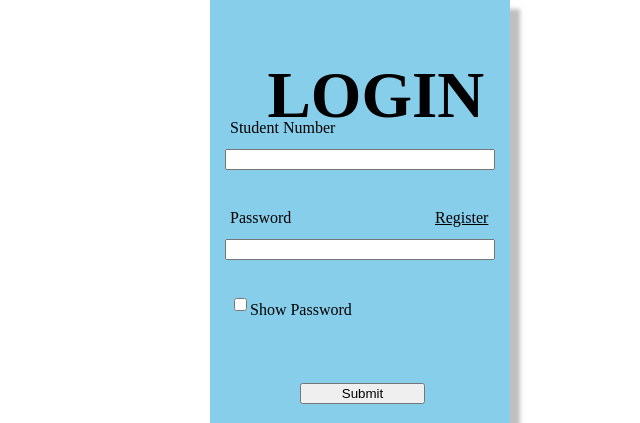
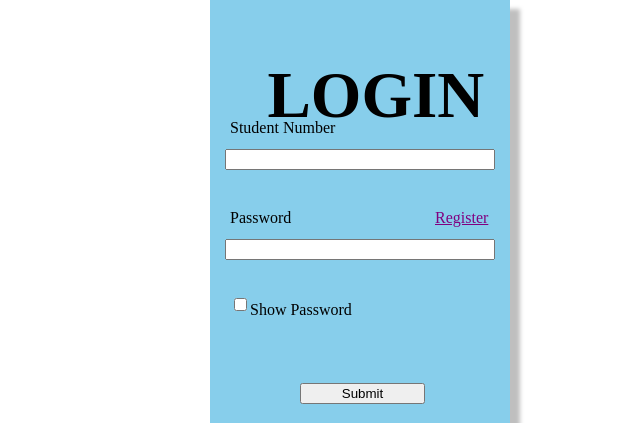
Before and after one commit to QCU-ODRS/qcu_odrs, a PHP site: page /form.php in a window 1280 px wide. Shown: the part 276-699 px from the top of the page, without its empty margins (640-1280 px from the left). Run offline with PHP 8.4, Linux system fonts and the light colour scheme.

Commit message:
Update form.php

```diff
--- a/optimized/resource/login/form.php
+++ b/optimized/resource/login/form.php
@@ -23,6 +23,6 @@
     <label for="form-label" style="position: absolute; left: 40px; bottom: 105px;">Show Password</label>
   </div>
   <button type="submit" class="btn btn-primary" name="login" style="position: absolute; width: 125px; left: 90px; bottom: 20px;">Submit</button>
-  <a href="register.php" style="position: absolute; width: 125px; left: 225px; top: 210px; color: black;">Register</a>
+  <a href="register.php" style="position: absolute; width: 125px; left: 225px; top: 210px; color: purple;">Register</a>
 </form>
 <br>
```
